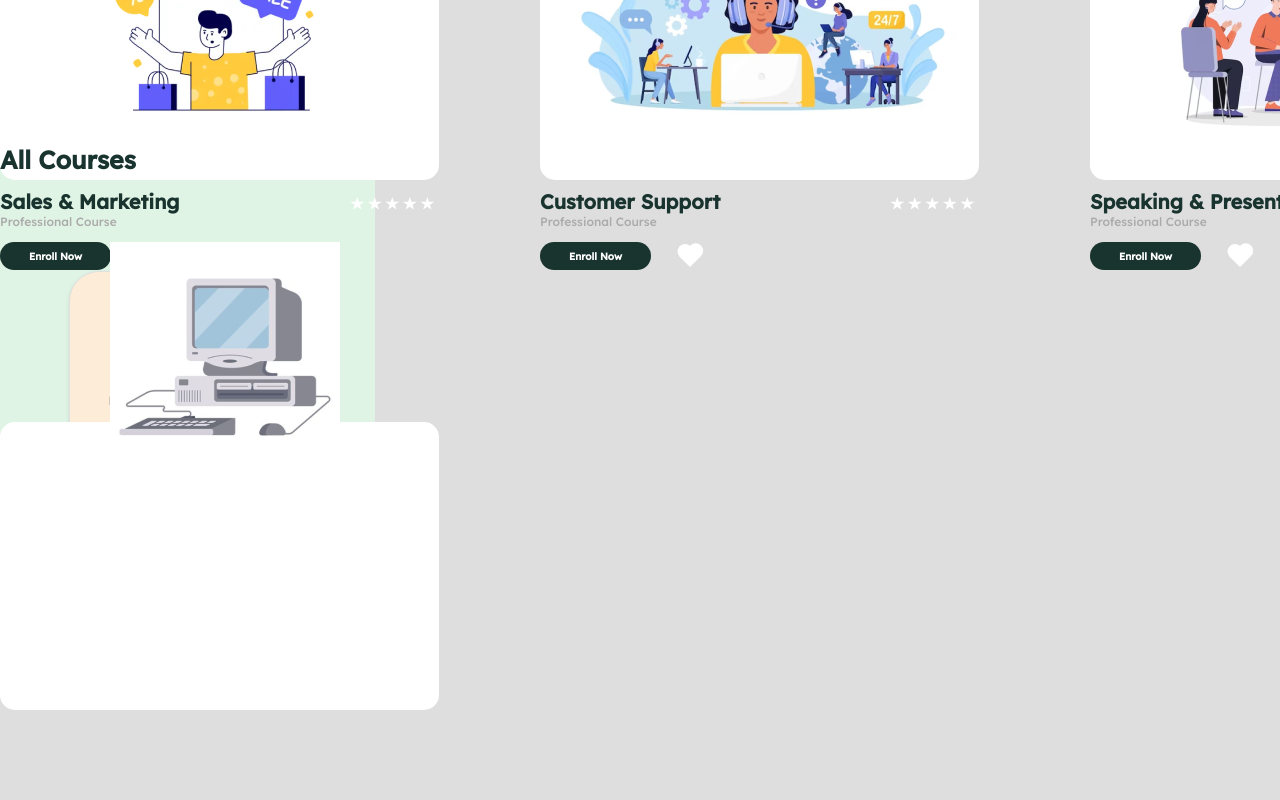
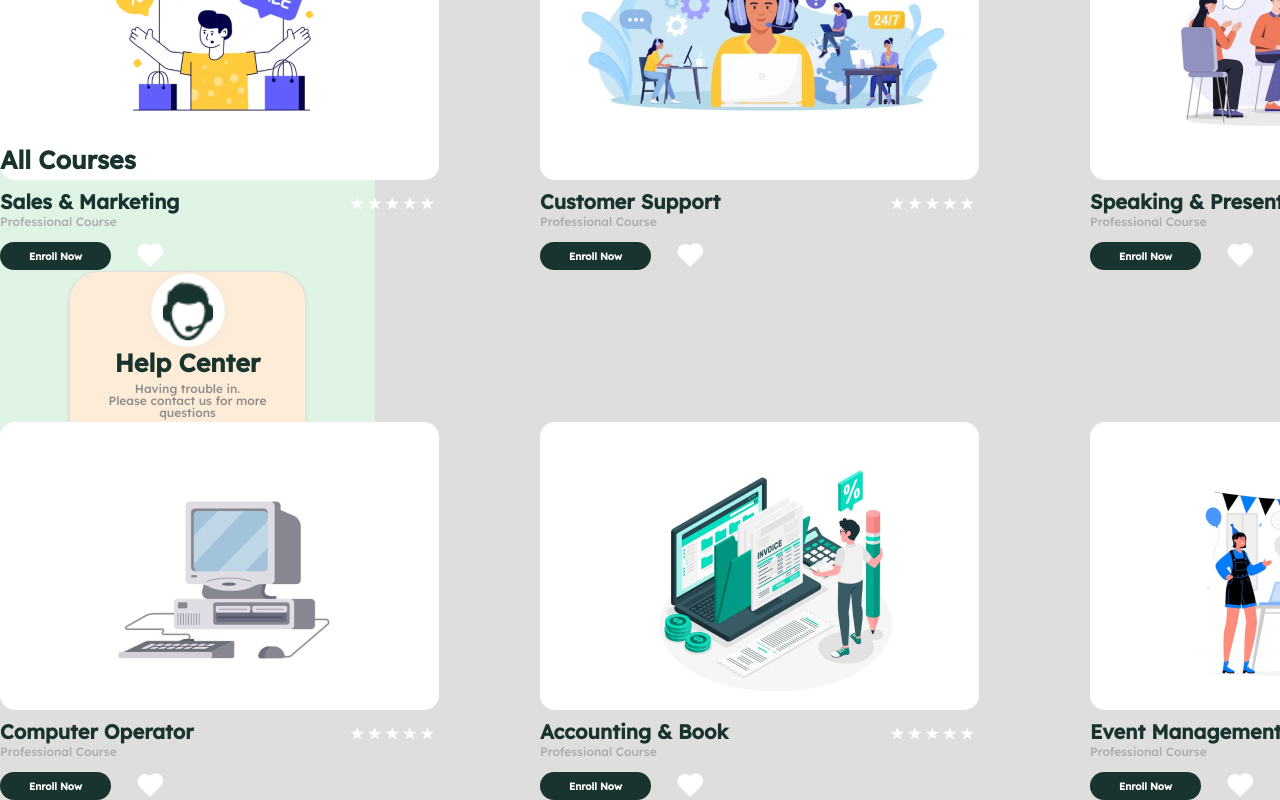
Before and after one commit to corto0406/vekla, a React (Create React App) app: page /knowledge-hub in a window 1280 px wide. Shown: the part 458-1258 px from the top of the page. Before the commit the page ends 1168 px from the top, so only its background shows below. Built offline with nearby package versions, Linux system fonts and the light colour scheme.

Commit message:
create knowledge plan

```diff
--- a/src/pages/ContactUs/ContactUs.css
+++ b/src/pages/ContactUs/ContactUs.css
@@ -6,19 +6,19 @@
     flex-direction: column;
     align-items: center;
     width: 90%;
-    max-width: 600px;
-    margin: 80px auto 20px; /* Center horizontally, add top margin to push it down, and bottom margin for spacing */
+    max-width: 800px; /* Increased max width for a wider form */
+    margin: 80px auto 20px;
     padding: 20px;
-    background-color: #DEDEDE; /* Light grey background */
-    border-radius: 8px; /* Less rounded corners for a modern look */
-    box-shadow: none; /* Remove shadow for a flat design */
+    background-color: #DEDEDE;
+    border-radius: 8px;
+    box-shadow: none;
 }
 
 /* Header style */
 .contact-us h1 {
     font-size: 24px;
     margin-bottom: 20px;
-    color: #19342F; /* Dark color for better visibility */
+    color: #19342F;
 }
 
 /* Form groups */
@@ -29,20 +29,30 @@
 
 .form-group label {
     display: block;
-    margin-bottom: 8px;
+    margin-bottom: 10px; /* Slightly larger spacing */
     font-family: 'Lexend Deca', sans-serif;
-    font-size: 16px; /* Adjusted font size for readability */
-    color: #19342F; /* Dark color for label text */
+    font-size: 18px;
+    color: #19342F;
 }
 
+/* Input and textarea adjustments */
 .form-group input,
 .form-group textarea {
     width: 100%;
-    padding: 10px;
+    min-width: 400px; /* Ensures a minimum width */
+    min-height: 50px; /* Ensures a minimum height */
+    padding: 15px; /* Increases padding for larger input fields */
     border: 1px solid #e0e0e0;
-    border-radius: 5px;
-    font-size: 16px; /* Font size for better readability */
+    border-radius: 8px;
+    font-size: 18px; /* Larger text for better readability */
     font-family: 'Lexend Deca', sans-serif;
+    box-sizing: border-box; /* Ensures padding is included in width */
+}
+
+/* Textarea-specific styling */
+.form-group textarea {
+    height: 150px; /* Taller height for message box */
+    resize: vertical; /* Allow user to resize vertically */
 }
 
 /* Button styles */
@@ -52,14 +62,14 @@ button {
     border-radius: 30px;
     font-family: 'Lexend Deca', sans-serif;
     font-weight: 600;
-    font-size: 16px;
+    font-size: 18px; /* Larger font size */
 }
 
 .submit-button {
     background-color: #19342F;
     color: #ffffff;
     width: 100%;
-    height: 42px;
+    height: 50px; /* Taller button */
     margin-top: 20px;
 }
 
@@ -67,24 +77,53 @@ button {
     background-color: #e0e0e0;
     color: #19342F;
     width: 100%;
-    height: 42px;
+    height: 50px; /* Taller button */
     margin-top: 10px;
 }
 
 .button-group {
     display: flex;
     flex-direction: column;
-    gap: 10px; /* Space between buttons */
+    gap: 15px; /* Increased spacing between buttons */
 }
 
 /* Responsive adjustments */
 @media (max-width: 768px) {
     .contact-us {
-        padding: 15px;
+        padding: 20px;
     }
 
     .contact-us h1 {
         font-size: 22px;
+    }
+
+    .form-group label {
+        font-size: 16px;
+    }
+
+    .form-group input,
+    .form-group textarea {
+        font-size: 16px;
+        min-width: 300px; /* Adjusted for smaller screens */
+        min-height: 45px;
+        padding: 12px;
+    }
+
+    .submit-button,
+    .cancel-button {
+        font-size: 16px;
+        height: 45px; /* Adjusted for smaller screens */
+    }
+}
+
+@media (max-width: 480px) {
+    .contact-us {
+        width: 95%;
+        margin: 60px auto 20px;
+    }
+
+    .contact-us h1 {
+        font-size: 20px;
     }
 
     .form-group label {
@@ -94,36 +133,14 @@ button {
     .form-group input,
     .form-group textarea {
         font-size: 14px;
+        min-width: 260px; /* Further adjust width */
+        min-height: 40px;
+        padding: 10px;
     }
 
     .submit-button,
     .cancel-button {
         font-size: 14px;
+        height: 40px;
     }
 }
-
-@media (max-width: 480px) {
-    .contact-us {
-        width: 95%;
-        margin: 60px auto 20px; /* Adjust top margin for smaller screens */
-    }
-
-    .contact-us h1 {
-        font-size: 20px;
-    }
-
-    .form-group label {
-        font-size: 12px;
-    }
-
-    .form-group input,
-    .form-group textarea {
-        font-size: 12px;
-    }
-
-    .submit-button,
-    .cancel-button {
-        font-size: 12px;
-        height: 38px;
-    }
-}
--- a/src/pages/ContactUs/ContactUs.js
+++ b/src/pages/ContactUs/ContactUs.js
@@ -11,7 +11,7 @@ function ContactUs() {
 
   return (
     <div className="contact-us">
-      <h1>Contact Us</h1>
+      <h1>Fill in the form</h1>
       <form>
         <div className="form-group">
           <label htmlFor="name">Name:</label>
--- a/src/pages/KnowledgeHub/KnowledgeHub.css
+++ b/src/pages/KnowledgeHub/KnowledgeHub.css
@@ -433,7 +433,127 @@
 .knowledge4-picture {
   display: flex;
   position: absolute;
-  bottom: -130px;
-  right: 300px;
+  bottom: 15px;
+  right: 100px;
 
 }
+
+.knowledge-box5 {
+  width: 399px;               /* Set the width */
+  height: 248px;              /* Set the height */
+  background-color: #FFFFFF;  /* Set the background color (optional) */
+  border-radius: 15px;        /* Curve the edges, adjust the value as needed */
+  padding: 20px;              /* Optional: add padding inside the box */
+  position: absolute;
+  top: 880px;
+  left: -100px;
+
+}
+
+.knowledge5-picture {
+  display: flex;
+  position: absolute;
+  bottom: 15px;
+  right: 60px;
+
+}
+
+.knowledge-box6 {
+  width: 399px;               /* Set the width */
+  height: 248px;              /* Set the height */
+  background-color: #FFFFFF;  /* Set the background color (optional) */
+  border-radius: 15px;        /* Curve the edges, adjust the value as needed */
+  padding: 20px;              /* Optional: add padding inside the box */
+  position: absolute;
+  top: 880px;
+  left: 450px;
+
+}
+
+.knowledge6-picture {
+  display: flex;
+  position: absolute;
+  bottom: 15px;
+  left: 100px;
+
+}
+
+.knowledge-text6 h2 {
+  font-size: 20px;
+  font-weight: 600;         /* Semi-bold */
+  color: #19342F;           /* Color: #19342F */
+  font-family: 'Lexend Deca', sans-serif; /* Optional: specify the font family */
+  top: 280px;
+  left: 0px;
+  position: absolute;
+  white-space: nowrap;      /* Keep the text in one line */
+
+}
+
+.knowledge-text6 p {
+  font-size: 12px;
+  color: #ABABAB;           /* Color: #19342F */
+  font-family: 'Lexend Deca', sans-serif; /* Optional: specify the font family */
+  top: 310px;
+  left: 0px;
+  position: absolute;
+}
+
+
+.knowledge-text7 h2 {
+  font-size: 20px;
+  font-weight: 600;         /* Semi-bold */
+  color: #19342F;           /* Color: #19342F */
+  font-family: 'Lexend Deca', sans-serif; /* Optional: specify the font family */
+  top: 280px;
+  left: 0px;
+  position: absolute;
+  white-space: nowrap;      /* Keep the text in one line */
+
+}
+
+.knowledge-text7 p {
+  font-size: 12px;
+  color: #ABABAB;           /* Color: #19342F */
+  font-family: 'Lexend Deca', sans-serif; /* Optional: specify the font family */
+  top: 310px;
+  left: 0px;
+  position: absolute;
+}
+
+
+.knowledge-text8 h2 {
+  font-size: 20px;
+  font-weight: 600;         /* Semi-bold */
+  color: #19342F;           /* Color: #19342F */
+  font-family: 'Lexend Deca', sans-serif; /* Optional: specify the font family */
+  top: 280px;
+  left: 0px;
+  position: absolute;
+  white-space: nowrap;      /* Keep the text in one line */
+
+}
+
+.knowledge-text8 p {
+  font-size: 12px;
+  color: #ABABAB;           /* Color: #19342F */
+  font-family: 'Lexend Deca', sans-serif; /* Optional: specify the font family */
+  top: 310px;
+  left: 0px;
+  position: absolute;
+}
+
+/* Apply cursor pointer to the stars */
+.star-rating .star {
+  cursor: pointer;
+}
+
+/* Apply cursor pointer to the buttons */
+button {
+  cursor: pointer;
+}
+
+/* Apply cursor pointer to the heart icons */
+.heart {
+  cursor: pointer;
+}
--- a/src/pages/KnowledgeHub/KnowledgeHub.js
+++ b/src/pages/KnowledgeHub/KnowledgeHub.js
@@ -5,6 +5,8 @@ import Knowledge1 from '../KnowledgeHub/knowledge1.png';
 import Knowledge2 from '../KnowledgeHub/knowledge2.png';
 import Knowledge3 from '../KnowledgeHub/knowledge3.png';
 import Knowledge4 from '../KnowledgeHub/knowledge4.png';
+import Knowledge5 from '../KnowledgeHub/knowledge5.png';
+import Knowledge6 from '../KnowledgeHub/knowledge6.png';
 
 const StarRating = ({ rating, setRating }) => {
   return (
@@ -26,10 +28,16 @@ const KnowledgeHub = () => {
   const [rating1, setRating1] = useState(0);
   const [rating2, setRating2] = useState(0);
   const [rating3, setRating3] = useState(0);
+  const [rating4, setRating4] = useState(0);
+  const [rating5, setRating5] = useState(0);
+  const [rating6, setRating6] = useState(0);
 
   const [isHeartSelected1, setHeartSelected1] = useState(false);
   const [isHeartSelected2, setHeartSelected2] = useState(false);
   const [isHeartSelected3, setHeartSelected3] = useState(false);
+  const [isHeartSelected4, setHeartSelected4] = useState(false);
+  const [isHeartSelected5, setHeartSelected5] = useState(false);
+  const [isHeartSelected6, setHeartSelected6] = useState(false);
 
   const toggleHeart = (setHeartSelected, currentStatus) => {
     setHeartSelected(!currentStatus);
@@ -109,9 +117,50 @@ const KnowledgeHub = () => {
       </div>
 
       <div className="knowledge-text6">
-        <h1>All Courses</h1></div>
-        <div className="knowledge-box4"></div>
+        <h1>All Courses</h1>
+      </div>
+
+      <div className="knowledge-box4">
         <img src={Knowledge4} alt="KN4" className="knowledge4-picture" />
+        <div className="knowledge-text6">
+          <h2>Computer Operator</h2>
+          <p>Professional Course</p>
+          <button className="knowledge6-button">Enroll Now</button>
+          <div
+            className={`heart ${isHeartSelected4 ? 'selected' : ''}`}
+            onClick={() => toggleHeart(setHeartSelected4, isHeartSelected4)}
+          ></div>
+        </div>
+        <StarRating rating={rating4} setRating={setRating4} />
+      </div>
+
+      <div className="knowledge-box5">
+        <img src={Knowledge5} alt="KN5" className="knowledge5-picture" />
+        <div className="knowledge-text7">
+          <h2>Accounting & Book</h2>
+          <p>Professional Course</p>
+          <button className="knowledge6-button">Enroll Now</button>
+          <div
+            className={`heart ${isHeartSelected5 ? 'selected' : ''}`}
+            onClick={() => toggleHeart(setHeartSelected5, isHeartSelected5)}
+          ></div>
+        </div>
+        <StarRating rating={rating5} setRating={setRating5} />
+      </div>
+
+      <div className="knowledge-box6">
+        <img src={Knowledge6} alt="KN6" className="knowledge6-picture" />
+        <div className="knowledge-text8">
+          <h2>Event Management</h2>
+          <p>Professional Course</p>
+          <button className="knowledge6-button">Enroll Now</button>
+          <div
+            className={`heart ${isHeartSelected6 ? 'selected' : ''}`}
+            onClick={() => toggleHeart(setHeartSelected6, isHeartSelected6)}
+          ></div>
+        </div>
+        <StarRating rating={rating6} setRating={setRating6} />
+      </div>
     </div>
   );
 };
```
Also changed, not shown: src/pages/KnowledgeHub/knowledge5.png (added), src/pages/KnowledgeHub/knowledge6.png (added).
